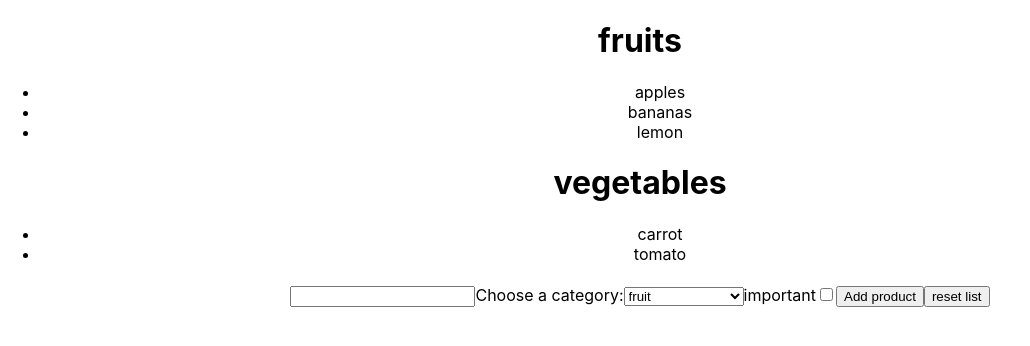
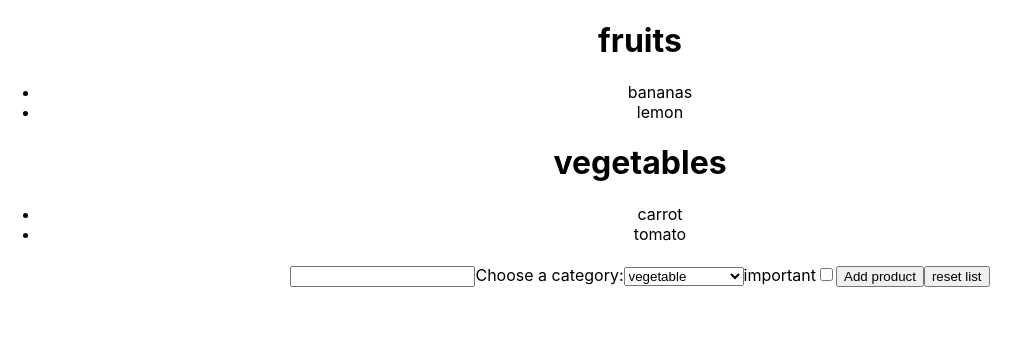
Before and after one commit to AnnaJarocinska/list, a React (Create React App) app: page / in a window 1280 px wide. Shown: the top 346 px of the page, without its empty margins (0-1030 px from the left). Built offline with nearby package versions, Linux system fonts and the light colour scheme.

Commit message:
fix deleteProduct

```diff
--- a/src/app/products/components/ProductsContainer.js
+++ b/src/app/products/components/ProductsContainer.js
@@ -7,9 +7,11 @@ import actions from '../duck/actions';
 const ProductsCotainer = (props) => {
     const handleDeleteClick = (e) => {
     console.log('delete')
-    console.log(e.target.id)
+    console.log('id', e.target.id)
+    console.log('props', props)
+    console.log('key', e.target.key)
     e.preventDefault()
-    props.deleteProduct('vegetable', e.target.id)
+    props.deleteProduct('fruit', e.target.id)
 
 };
 return( <div>
@@ -17,9 +19,10 @@ return( <div>
             { props.products.fruitList.length !== 0 ?  'fruits'  : ''}
         </h1>
         <ul>
-            {props.products.fruitList.map(product =>
-                 <li key ={product}
+            {props.products.fruitList.map((product) =>
+                 <li
                   id={props.products.fruitList.indexOf(product)}
+                  key ={props.products.fruitList[props.products.fruitList.indexOf(product)].toString()}
                   onClick={handleDeleteClick}>
                       {product}
                       </li> )}
--- a/src/app/products/components/ProductsForm.js
+++ b/src/app/products/components/ProductsForm.js
@@ -8,7 +8,7 @@ class ProductsForm extends Component {
         super(props);
         this.state = {
             inputValue: "",
-            selectValue: "",
+            selectValue: "vegetable",
             isImportant: false,
         }
     }
--- a/src/app/products/duck/actions.js
+++ b/src/app/products/duck/actions.js
@@ -8,8 +8,8 @@ const reset = item => ({
     type: types.RESET_PRODUCTS, item
 })
 
-const deleteProduct = (item, itemCategory, id) => ({
-    type: types.DELETE_PRODUCT, item, itemCategory, id
+const deleteProduct = (  itemCategory, id) => ({
+    type: types.DELETE_PRODUCT, itemCategory, id
 })
 export default {
     add,
--- a/src/app/products/duck/reducers.js
+++ b/src/app/products/duck/reducers.js
@@ -4,7 +4,7 @@ const INITIAL_STATE = {
 
   listName: 'shopping list',
 
-    fruitList: ['apples', 'bananas', 'lemon'],
+  fruitList: ['bananas', 'lemon'],
 
   vegetableList: ['carrot', 'tomato'],
 
@@ -29,38 +29,38 @@ const INITIAL_STATE = {
 
         fruitList:
           action.itemCategory === "fruit" ?
-         [ ...state.fruitList,
-            action.item ] : [...state.fruitList],
+            [...state.fruitList,
+            action.item] : [...state.fruitList],
 
         vegetableList:
           action.itemCategory === "vegetable" ?
-          [ ...state.vegetableList,
-             action.item ] : [...state.vegetableList],
+            [...state.vegetableList,
+            action.item] : [...state.vegetableList],
 
         dairyList:
           action.itemCategory === "dairy" ?
-          [ ...state.dairyList,
-          action.item ] : [...state.dairyList],
+            [...state.dairyList,
+            action.item] : [...state.dairyList],
 
         meatAndFishList:
           action.itemCategory === "meatandfish" ?
-          [ ...state.meatAndFishList,
-          action.item ] : [...state.meatAndFishList],
+            [...state.meatAndFishList,
+            action.item] : [...state.meatAndFishList],
 
         dryGoodsList:
           action.itemCategory === "drygoods" ?
-          [ ...state.dryGoodsList,
-          action.item ] : [...state.dryGoodsList],
+            [...state.dryGoodsList,
+            action.item] : [...state.dryGoodsList],
 
         householdItemsList:
           action.itemCategory === "householditems" ?
-          [ ...state.householdItemsList,
-          action.item ] : [...state.householdItemsList],
+            [...state.householdItemsList,
+            action.item] : [...state.householdItemsList],
 
         othersList:
           action.itemCategory === "others" ?
-          [ ...state.othersList,
-          action.item ] : [...state.othersList],
+            [...state.othersList,
+            action.item] : [...state.othersList],
       }
 
     case types.RESET_PRODUCTS:
@@ -69,28 +69,40 @@ const INITIAL_STATE = {
         fruitList: [],
         vegetableList: [],
         dairyList: [],
-          meatAndFishList:[],
-          dryGoodsList:[],
-          householdItemsList:[],
-          othersList:[],
+        meatAndFishList: [],
+        dryGoodsList: [],
+        householdItemsList: [],
+        othersList: [],
       }
 
     case types.DELETE_PRODUCT:
+
+      // function isThisIt(product){
+      //   return product !== action.item;
+      // }
+      console.log('id w reducerze', action.id)
+      // const products = [...state.fruitList]
+      // const index = products.findIndex(isThisIt)
+      // products.splice(index, 1)
+      state.fruitList.splice(action.id, 1)
       return {
         ...state,
 
-
-            fruitList:
-            action.itemCategory === "fruit" ?
-          [...state.fruitList.slice(1,action.id)]:
-          [...state.fruitList],
+        // ...state.fruitList.splice(action.id,1),
+        // fruitList:
+        //   [...state.fruitList],
+        //   action.itemCategory === "fruit" ?
+        // [...state.fruitList.splice(action.id,1)]:
+        // [...state.fruitList],
 
 
 
-           vegetableList:
-           action.itemCategory === "vegetable" ?
-           [...state.vegetableList.slice(1,action.id)]:
-           [...state.vegetableList],
+        //  vegetableList:
+        //  action.itemCategory === "vegetable" ?
+        //  [...state.vegetableList.splice(action.id, 1)]
+        //  :[...state.vegetableList],
+
+
         // dairyList: [],
         // meatAndFishList:[],
         // dryGoodsList:[],
```
Lines whose indentation alone changed are shown as unchanged.
